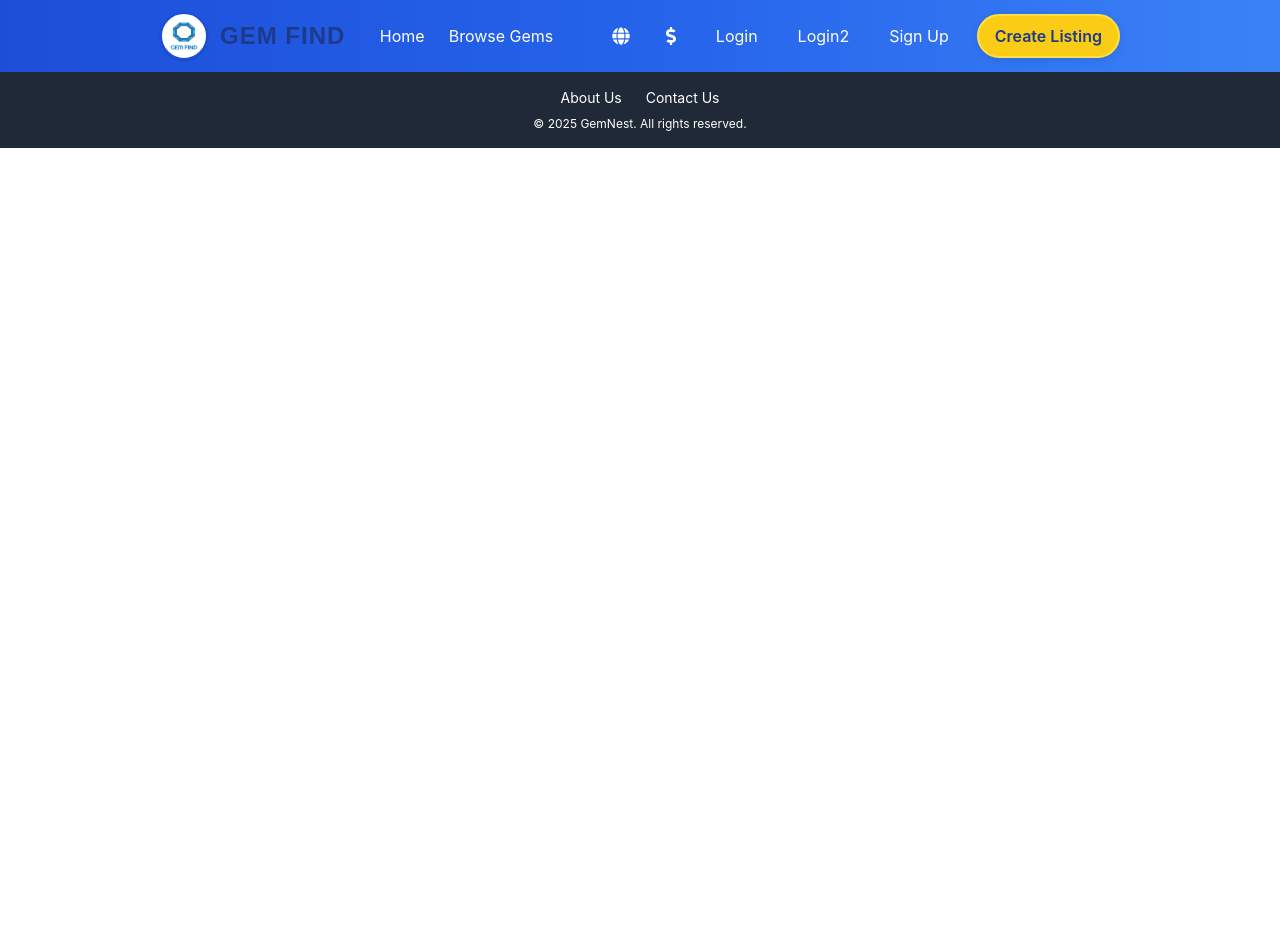
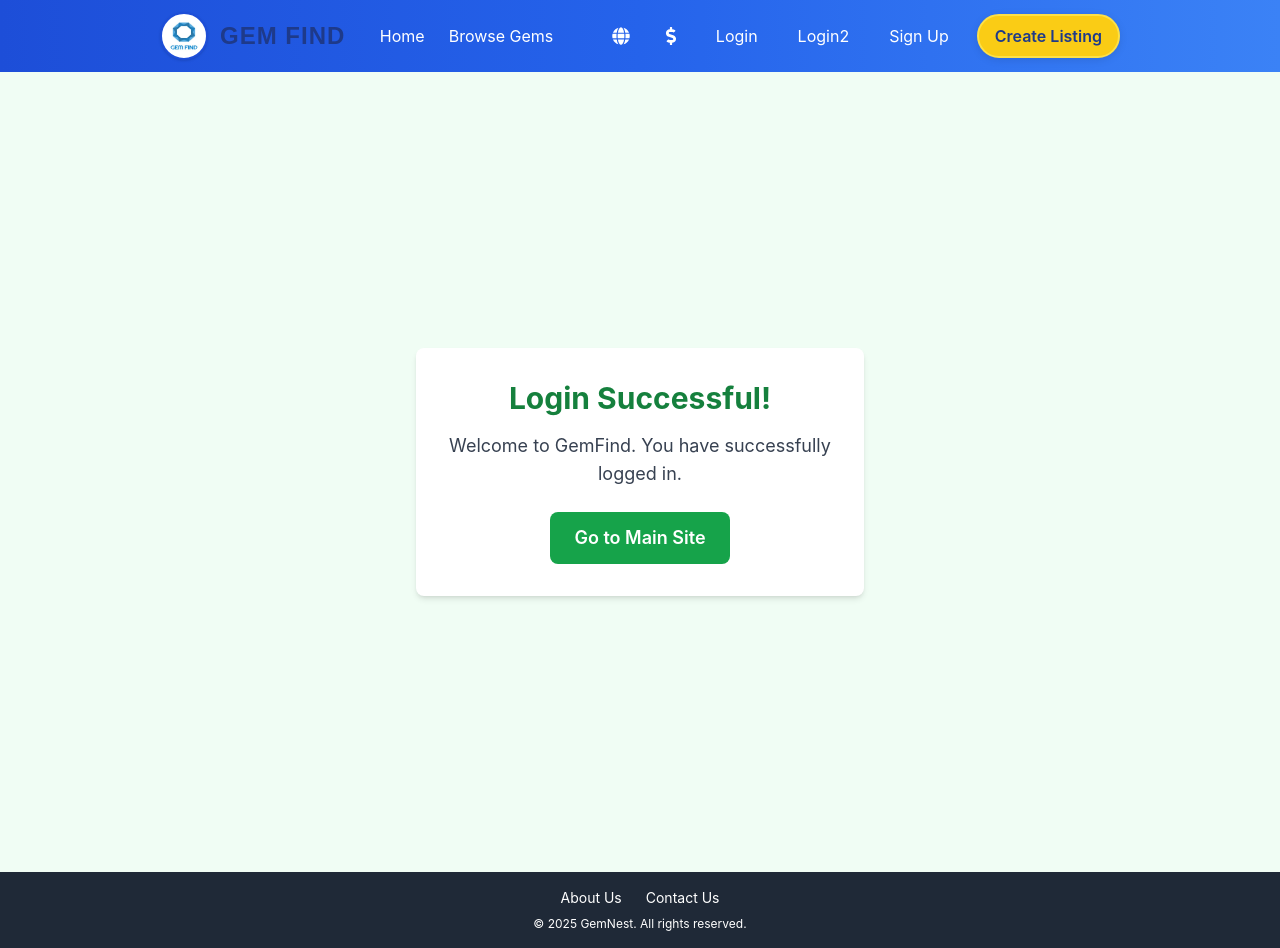
Before and after one commit to jumlymsm/gemapp, a React (Create React App) app: page /login-success in a window 1280 px wide. Before the commit the page ends 800 px from the top, so only its background shows below. Built offline with nearby package versions, Linux system fonts and the light colour scheme.

Commit message:
chore: integrate Cognito Auth.signIn and redirect to /create-listing

```diff
--- a/src/App.js
+++ b/src/App.js
@@ -10,6 +10,7 @@ import Payment from "./payment";
 import AdminDashboard from "./admin";
 import Login2 from "./Login2";
 import Signup2 from "./Signup2";
+import LoginSuccess from "./LoginSuccess";
 
 function App() {
   return (
@@ -25,6 +26,7 @@ function App() {
           <Route path="/listing" element={<Listing />} />
           <Route path="/payment" element={<Payment />} />
           <Route path="/admin" element={<AdminDashboard />} />
+          <Route path="/login-success" element={<LoginSuccess />} />
         </Routes>
         <Footer />
       </div>
--- a/src/Login2.js
+++ b/src/Login2.js
@@ -16,8 +16,8 @@ export default function Login2() {
     setError("");
     try {
       await Auth.signIn(email, password);
-      // Redirect to homepage after successful login
-      navigate("/");
+      // Redirect to create-listing page after successful login
+      navigate("/create-listing");
     } catch (err) {
       setError(err.message || "Login failed.");
     }
--- /dev/null
+++ b/src/LoginSuccess.js
@@ -0,0 +1,18 @@
+import React from "react";
+
+export default function LoginSuccess() {
+  return (
+    <div className="flex items-center justify-center min-h-screen bg-green-50">
+      <div className="bg-white shadow-md rounded-lg p-8 w-full max-w-md text-center">
+        <h2 className="text-3xl font-bold mb-4 text-green-700">Login Successful!</h2>
+        <p className="text-lg text-gray-700 mb-6">Welcome to GemFind. You have successfully logged in.</p>
+        <a
+          href="https://main.d27uvtfjtw8lzw.amplifyapp.com/"
+          className="inline-block px-6 py-3 bg-green-600 text-white rounded-lg font-semibold text-lg hover:bg-green-700 transition"
+        >
+          Go to Main Site
+        </a>
+      </div>
+    </div>
+  );
+}
```
